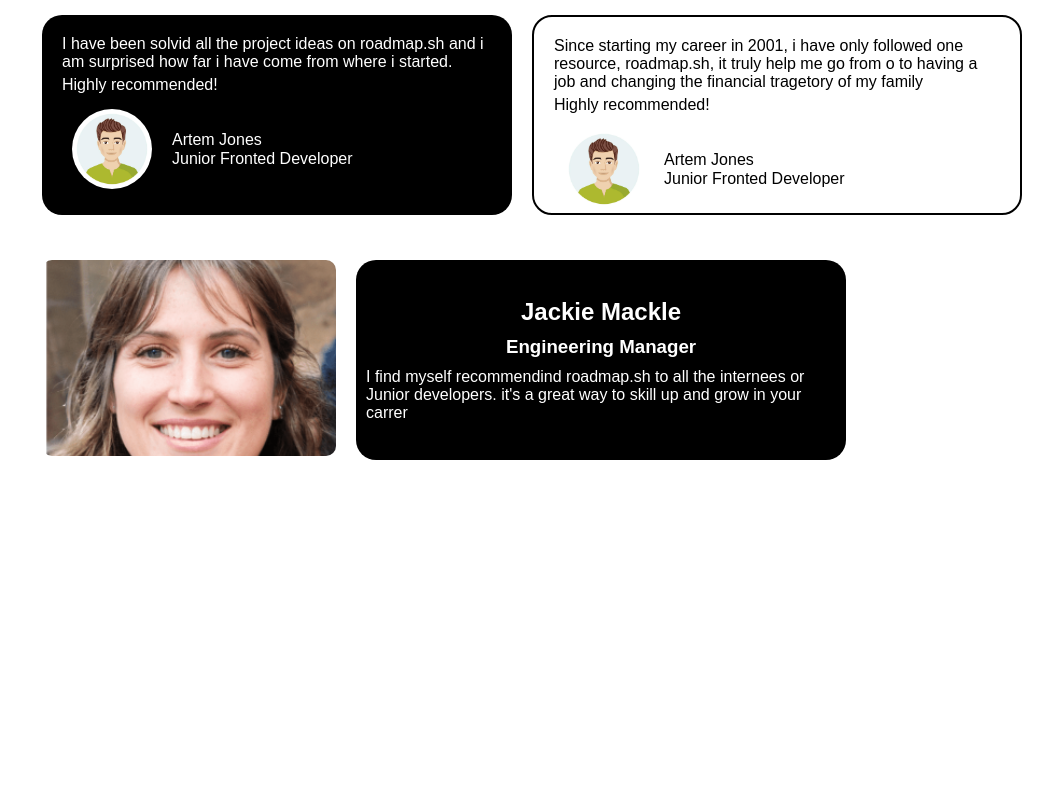
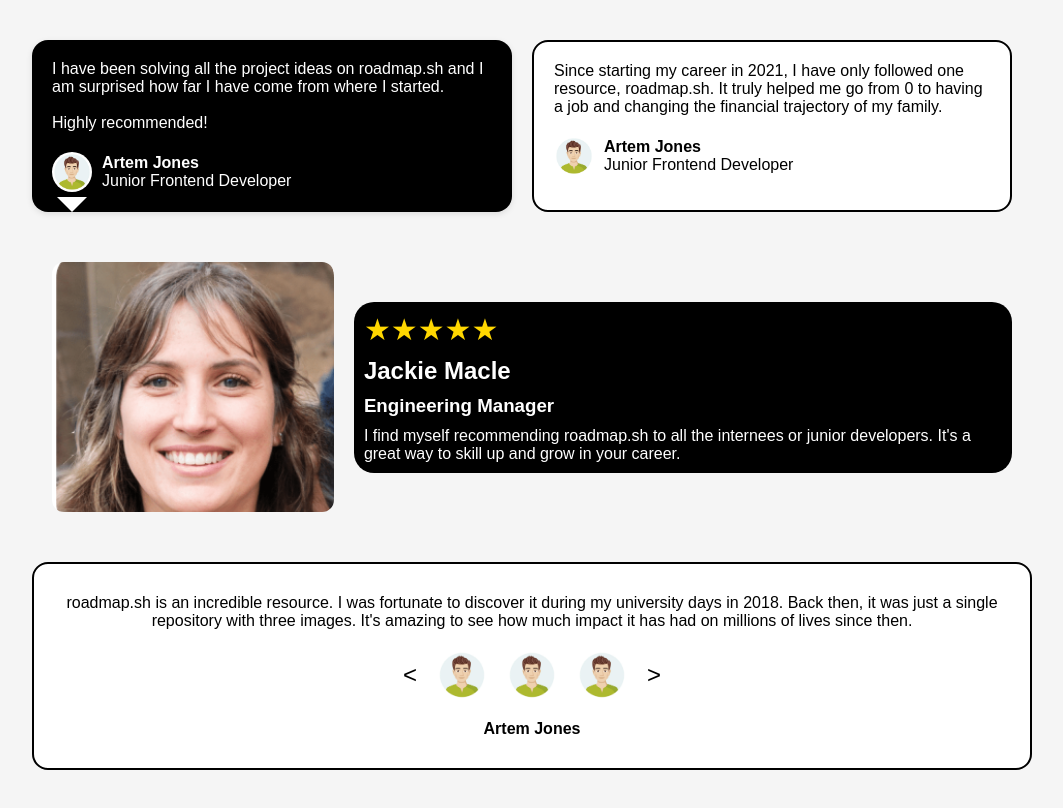
Before and after one commit to inaliugomes/Testimonial-Card, a plain HTML site: page index.html in a window 1280 px wide. Shown: the whole page, without its empty margins (108-1171 px from the left). Drawn offline with Linux system fonts and the light colour scheme.

Commit message:
Versao 2

```diff
--- a/index.html
+++ b/index.html
@@ -2,82 +2,96 @@
 <head>
     <meta charset="UTF-8">
     <meta name="viewport" content="width=device-width, initial-scale=1.0">
-    <link rel="stylesheet" href="style.css" >
-    <title>Testimonial Curso</title>
+    <link rel="stylesheet" href="style.css">
+    <title>V2</title>
 </head>
+
 
 
 
 <body>
 
-    <main>
+    <main class="testimonials-container">
 
-    <section>
+        <div class="testimonial-row">
 
-        <div class="testimonial1">
-            <p>I have been solvid all the project
-                ideas on roadmap.sh and i am surprised how far
-                i have come from where i started.
-            </p>
+            <div class="speech-bubble">
 
-            <p>Highly recommended!</p>
+              <p>
+                    I have been solving all the project ideas on roadmap.sh and I am surprised how far I have come from where I started.
+                    <br /><br />
+                    Highly recommended!
+             </p>
 
+             <div class="author">
 
-            <div class="testimonial1-data">
+                <img src="img/avatar1.jpg" alt="avatar">
 
-                <img src="avatar1.jpg" alt="img dev" class="img1">
+                <div>
+                    <strong>Artem Jones</strong><br />
+                    Junior Frontend Developer
+                </div>
+             </div>
+            </div>
 
-                <div class="testimonial1-personal">
-                    <p>Artem Jones</p>
-                    <p>Junior Fronted Developer</p>
+            <div class="card-bordered">
+
+                <p>
+          Since starting my career in 2021, I have only followed one resource, roadmap.sh. It truly helped me go from 0 to having a job and changing the financial trajectory of my family.
+                </p>
+
+                <div class="author">
+
+                    <img src="/img/avatar1.jpg" alt="avatar">
+
+                    <div>
+                        <strong>Artem Jones</strong> <br />
+                        Junior Frontend Developer
+                    </div>
+
                 </div>
-
             </div>
 
         </div>
 
-         <div class="testimonial2">
-            <p>Since starting my career in 2001, i have only followed one resource,
-                roadmap.sh, it truly help me go from o to having a job and changing
-                the financial tragetory of my family
-            </p>
+        <section class="testimonial-card">
 
-            <p>Highly recommended!</p>
+            <img src="img/avatar2.png" alt="avatar" class="img-testimonial"/>
+
+            <div class="testimonial-content">
+                <div class="stars">★★★★★</div>
+                <h2>Jackie Macle</h2>
+                <h3>Engineering Manager</h3>
+                <p>
+                    I find myself recommending roadmap.sh to all the internees or junior developers. It's a great way to skill up and grow in your career.
+                </p>
+            </div>
+
+        </section>
 
 
-            <div class="testimonial1-data">
+        <div class="testimonial-slider">
 
-                <img src="avatar1.jpg" alt="img dev" class="img1">
+        <p>
+        roadmap.sh is an incredible resource. I was fortunate to discover it during my university days in 2018. Back then, it was just a single repository with three images. It's amazing to see how much impact it has had on millions of lives since then.
+        </p>
 
-                <div class="testimonial1-personal">
-                    <p>Artem Jones</p>
-                    <p>Junior Fronted Developer</p>
-                </div>
+        <div class="slider-footer">
 
-            </div>
+            <button class="arrow">&lt;</button>
+            <img src="/img/avatar1.jpg" alt="avatar" class="slider-avatar">
+            <img src="/img/avatar1.jpg" alt="avatar" class="slider-avatar">
+            <img src="/img/avatar1.jpg" alt="avatar" class="slider-avatar">
+            <button class="arrow">&gt;</button>
+        </div>
+
+        <strong>Artem Jones</strong>
 
         </div>
 
-    </section>
 
+    </main>
 
-
-    <section>
-        <img src="avatar2.png" alt="imagem perfil" class="img-testimonial3">
-        <div class="testimonial3">
-            <h2>Jackie Mackle</h2>
-            <h3>Engineering Manager</h3>
-            <p>I find myself recommendind roadmap.sh to all the internees or Junior
-                developers. it's a great way to skill up and grow in your carrer
-            </p>
-        </div>
-    </section>
-
-
-    <section>
-    </section>
-
-</main>
 
 
 </body>
@@ -85,8 +99,4 @@
 
 
 
-
-
-
-
 </html>
--- a/style.css
+++ b/style.css
@@ -1,128 +1,176 @@
 * {
+
+  margin: 0;
+  padding: 0;
   box-sizing: border-box;
-    margin: 0px;
-    padding: 0px;
+  font-family: sans-serif;
 }
 
 body {
 
- display: flex;
- padding: 0;
- height: 100vh;
- align-items: center;
- justify-content: center;
- font-family: Arial, Helvetica, sans-serif;
- font-size: 16px;
+  background: #f5f5f5;
+  padding: 40px;
 
 }
 
 
-main {
+.testimonials-container {
 
   display: flex;
-    width:1000px;
-    height: calc(100vh - 10px);
   flex-direction: column;
-    align-items: center;
-    gap: 10px;
+  gap: 30px;
+  max-width: 1000px;
+  margin: auto;
+
+}
+
+.testimonial-row {
+
+  display: flex;
+  gap: 20px;
+  /* flex-wrap permite que os filhos seja dinamicos indo para baixo caso seja necessario*/
+  flex-wrap: wrap;
 }
 
 
- section {
+.speech-bubble {
 
-    padding: 10px;
-    display: flex;
-    flex-direction: row;
-    height: 300px;
-    width: 100% ;
-    gap: 20px;
-    box-sizing: border-box;
+  background: black;
+  color: white;
+  padding: 20px;
+  border-radius: 16px;
+  width: 48%;
+  position: relative;
+  box-shadow: 0 2px 6px rgba(0,0,0,0.1);
 }
 
 
+.speech-bubble::after {
 
-section div {
+  content: "";
+  position: absolute;
+  margin-left: 5px;
+  bottom: -15px;
+  left: 20px;
+  border-width: 15px;
+  border-style: solid;
+  border-color: white transparent transparent transparent;
+}
+
+.card-bordered {
+
+  background: white;
+  padding: 20px;
+  border: 2px solid black;
+  border-radius: 16px;
+  width: 48%;
+
+}
+
+.author {
 
   display: flex;
-    max-width: 50%;
-    max-height: 200px;
   align-items: center;
-    align-content: center;
+  gap: 10px;
+  margin-top: 20px;
+}
+
+.author img {
+
+  width: 40px;
+  height: 40px;
+  border-radius: 50%;
+}
+
+.testimonial-card {
+
+  display: flex;
+  gap: 20px;
+  color: black;
+  padding: 20px;
+  border-radius: 16px;
+  align-items: center;
+}
+
+.img-testimonial {
+
+  width: 30%;
+  height: 250px;
+  object-fit: cover;
+  border-radius: 12px;
+}
+
+.testimonial-content {
+
+  width: 70%;
+  display: flex;
+  padding: 10px;
+  flex-direction: column;
   border-radius: 20px;
+  gap: 10px;
+  background-color: black;
+  color: white;
 }
 
 
- .img1 {
+.testimonial-content div {
 
-    max-width: 90px;
-    max-height: 80px;
-    border-radius: 50%;
+  color: gold;
+  font-size: 30px;
 }
 
+.testimonial-slider {
 
-.testimonial1 {
-    color: white;
-    background-color: black;
-    display: flex;
-    padding: 20px;
-    gap: 5px;
-    flex-direction: column;
-    align-items: start;
-
+  background: white;
+  padding: 30px;
+  border: 2px solid black;
+  border-radius: 16px;
+  text-align: center;
 }
 
+.slider-footer {
 
-.testimonial1-data {
-
+  display: flex;
+  justify-content: center;
   align-items: center;
-    display: flex;
-    flex-direction: row;
-    max-width: 100%;
-    gap: 10px;
-    max-height: 100%;
-    padding: 10px;
-
+  gap: 20px;
+  margin: 20px 0 ;
 }
 
-.testimonial1-personal {
+.arrow {
 
-    padding: 10px;
-    gap: 1px;
-    align-items: flex-start;
-    display: flex;
-    max-width: 100%;
+  font-size: 24px;
+  background: none;
+  border: none;
+  cursor: pointer;
+}
+
+.slider-avatar {
+
+  width: 50px;
+  height: 50px;
+  border-radius: 50px;
+}
+
+@media(max-width:768px) {
+
+  .testimonial-row,
+  .testimonial-card {
+    align-items: center;
     flex-direction: column;
   }
 
-
-.testimonial2 {
-    border: 2px solid black;
-    display: flex;
-    padding: 20px;
-    gap: 5px;
-    flex-direction: column;
-    align-items: start;
-
+  .speech-bubble,
+  .card-bordered {
+    width: 100%;
   }
 
-.img-testimonial3 {
-    height: 70%;
-    width: 30%;
-    border-radius: 10px;
-    object-fit: cover;
+  .img-testimonial {
+    width: 100%;
+    height: 200px;
   }
 
-
-.testimonial3 {
-
-    width: 50%;
-    height: 100%;
-    padding: 10px;
-    display: flex;
-    flex-direction: column;
-    justify-content: center;
-    gap: 10px;
-    color: white;
-    background-color: black;
-    box-sizing: border-box;
+  .testimonial-content {
+    width: 100%;
   }
+}
```
Also changed, not shown: img/avatar1.jpg (renamed from avatar1.jpg), img/avatar2.png (renamed from avatar2.png). Lines whose indentation alone changed are shown as unchanged.
